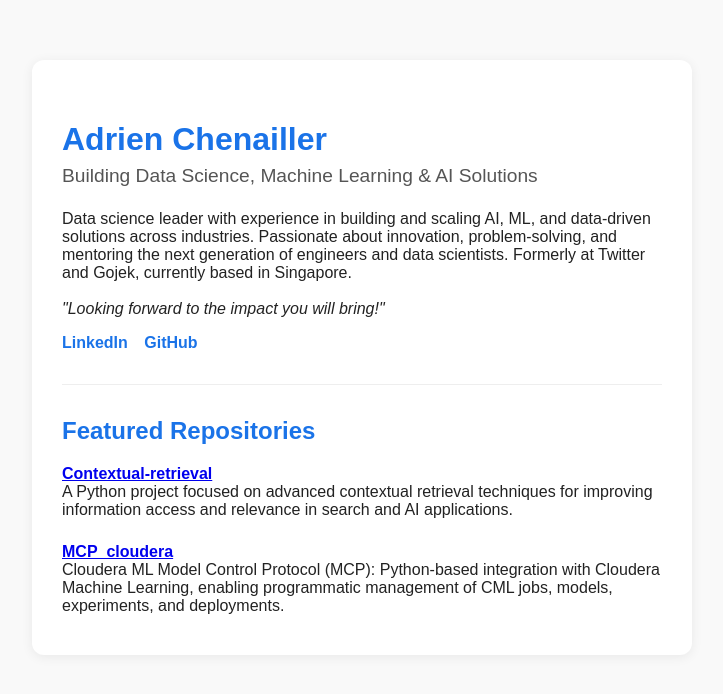
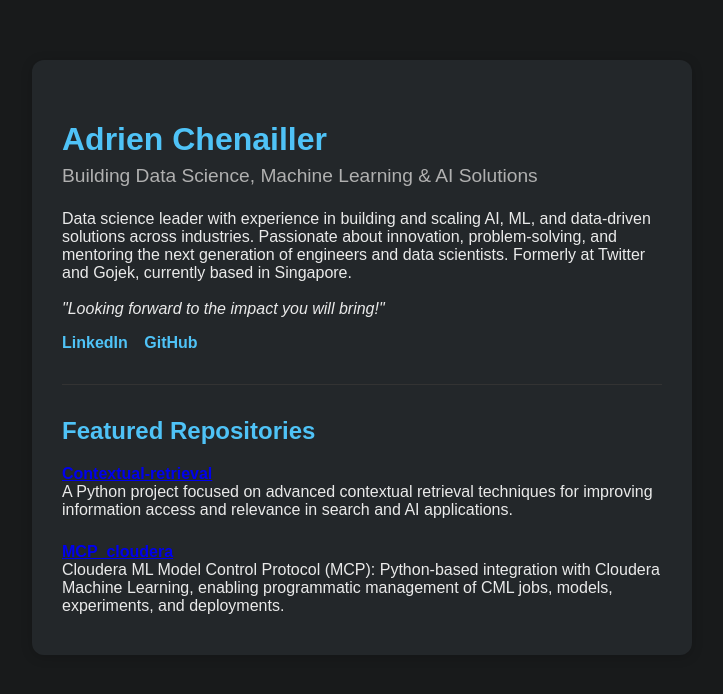
Before and after one commit to adfr/adfr.github.io, a plain HTML site: page index.html in a window 1280 px wide. Shown: the whole page, without its empty margins (278-1001 px from the left). Drawn offline with Linux system fonts and the light colour scheme.

Commit message:
change color

```diff
--- a/index.html
+++ b/index.html
@@ -5,12 +5,14 @@
   <meta name="viewport" content="width=device-width, initial-scale=1.0">
   <title>Adrien Chenailler | Data Science, ML & AI</title>
   <style>
-    body { font-family: Arial, sans-serif; background: #f9f9f9; color: #222; margin: 0; padding: 0; }
-    .container { max-width: 600px; margin: 60px auto; background: #fff; border-radius: 12px; box-shadow: 0 2px 12px rgba(0,0,0,0.07); padding: 40px 30px; }
-    h1 { color: #1a73e8; margin-bottom: 0.2em; }
-    .subtitle { color: #555; font-size: 1.2em; margin-bottom: 1.2em; }
-    .links a { display: inline-block; margin: 0 12px 0 0; color: #1a73e8; text-decoration: none; font-weight: bold; }
+    body { font-family: Arial, sans-serif; background: #181a1b; color: #eaeaea; margin: 0; padding: 0; }
+    .container { max-width: 600px; margin: 60px auto; background: #23272a; border-radius: 12px; box-shadow: 0 2px 12px rgba(0,0,0,0.18); padding: 40px 30px; }
+    h1 { color: #4fc3f7; margin-bottom: 0.2em; }
+    .subtitle { color: #b0b0b0; font-size: 1.2em; margin-bottom: 1.2em; }
+    .links a { display: inline-block; margin: 0 12px 0 0; color: #4fc3f7; text-decoration: none; font-weight: bold; }
     .links a:hover { text-decoration: underline; }
+    h2 { color: #4fc3f7; }
+    hr { border: none; border-top: 1px solid #333; margin: 32px 0; }
     @media (max-width: 600px) { .container { padding: 20px 8px; } }
   </style>
 </head>
@@ -26,8 +28,8 @@
       <a href="https://www.linkedin.com/in/adrien-chenailler/" target="_blank">LinkedIn</a>
       <a href="https://github.com/adfr" target="_blank">GitHub</a>
     </div>
-    <hr style="margin:32px 0; border:none; border-top:1px solid #eee;">
-    <h2 style="margin-top:0; color:#1a73e8;">Featured Repositories</h2>
+    <hr style="margin:32px 0; border:none; border-top:1px solid #333;">
+    <h2 style="margin-top:0; color:#4fc3f7;">Featured Repositories</h2>
     <div style="margin-bottom: 1.5em;">
       <strong><a href="https://github.com/adfr/Contextual-retrieval" target="_blank">Contextual-retrieval</a></strong><br>
       <span>A Python project focused on advanced contextual retrieval techniques for improving information access and relevance in search and AI applications.</span>
```
